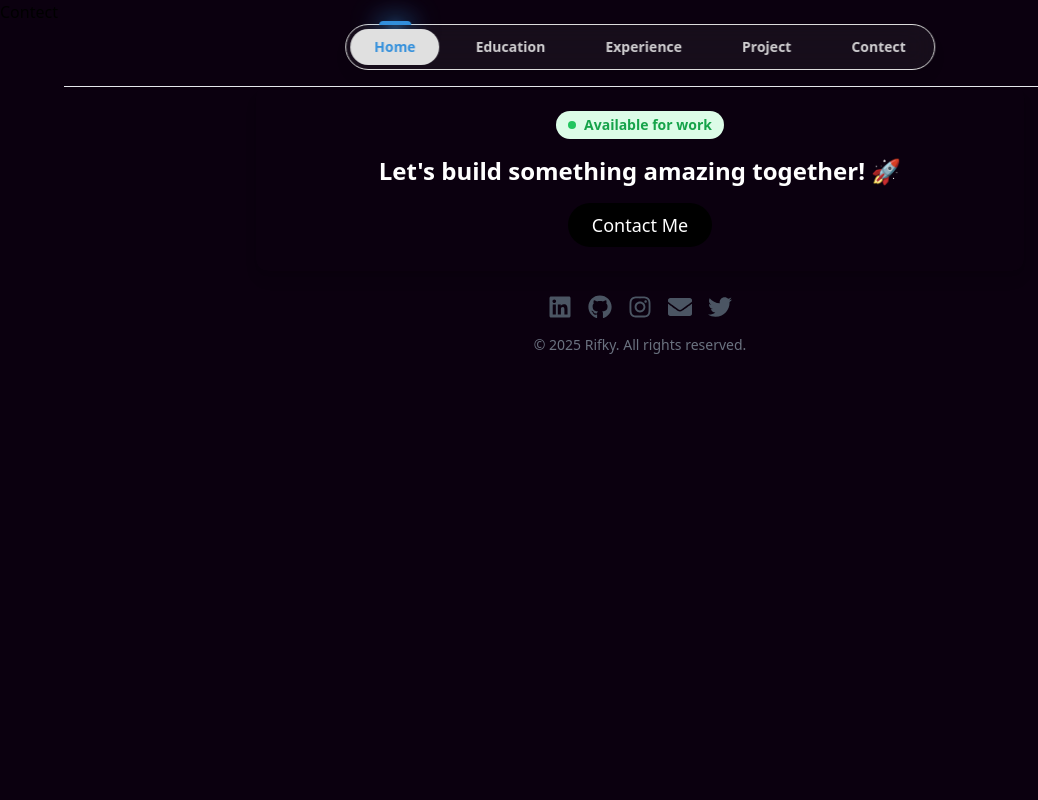
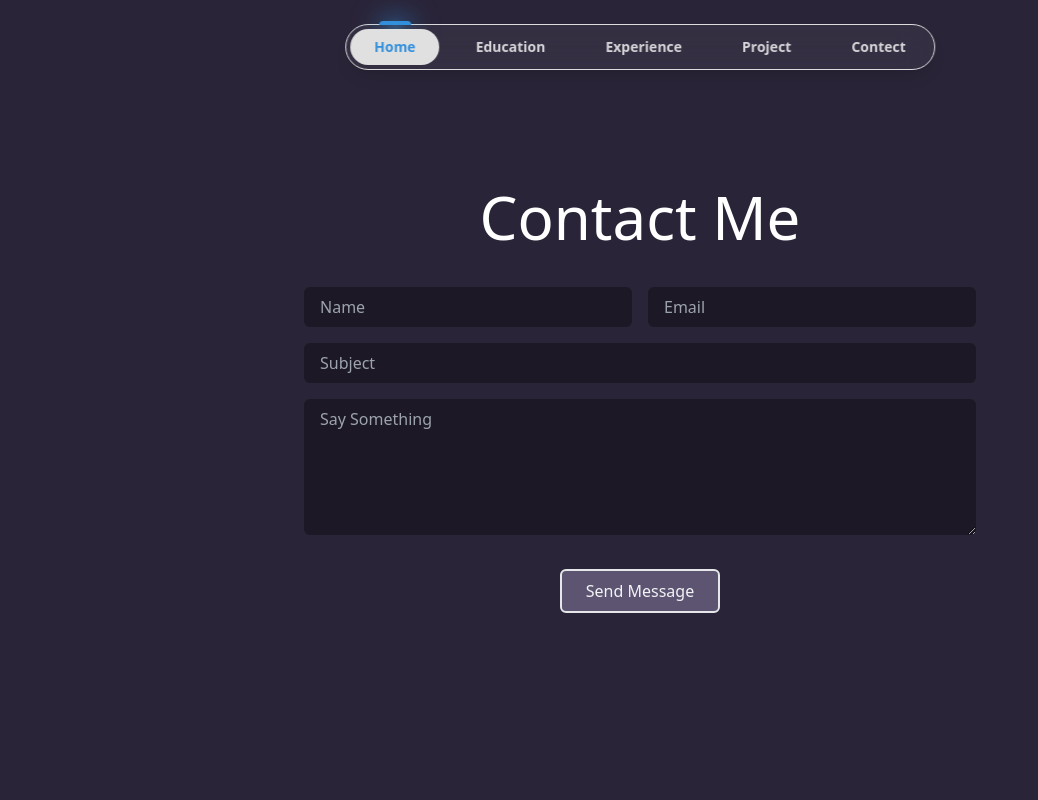
Before and after one commit to rifkyahd-25/Portfolio, a React (Vite) app: page /contect in a window 1280 px wide. Shown: the top 800 px of the page, without its empty margins (0-1038 px from the left). Built offline with nearby package versions, Linux system fonts and the light colour scheme.

Commit message:
hosting check

```diff
--- a/src/components/Footer.jsx
+++ b/src/components/Footer.jsx
@@ -2,18 +2,18 @@ import React from 'react'
 import { FaLinkedin, FaGithub, FaInstagram, FaEnvelope, FaTwitter } from "react-icons/fa";
 export const Footer = () => {
   return (
-    <footer className=" py-8 text-center">
+    <footer className=" py-8  text-center">
         <div className="flex justify-center">
 
         <hr class="mt-[30px] text-white w-[90%]" />
         </div>
-      <div className="max-w-3xl mx-auto  shadow-lg rounded-xl p-6">
+      <div className="max-w-3xl mx-auto  bg-[#5c5470] mt-5 shadow-lg rounded-xl p-6">
         <span className="inline-flex items-center bg-green-100 text-green-600 text-sm font-semibold px-3 py-1 rounded-full">
           <span className="w-2 h-2 bg-green-500 rounded-full mr-2"></span>
           Available for work
         </span>
         <h2 className="text-white text-2xl font-semibold mt-4">Let's build something amazing together! 🚀</h2>
-        <button className="mt-4 bg-black text-white px-6 py-2 rounded-full text-lg font-medium hover:bg-gray-900">
+        <button className="mt-4 bg-[#2a2438] text-white px-6 py-2 rounded-full text-lg font-medium hover:bg-gray-900">
           Contact Me
         </button>
       </div>
--- a/src/components/Header.jsx
+++ b/src/components/Header.jsx
@@ -1,7 +1,7 @@
 import React from "react";
 import { ShootingStars } from "./ui/shooting";
 import { TextShimmer } from "./ui/Textshimmer";
-import { WordPullUp } from "./ui/wordPullUp";
+import { WordPullUp } from "./ui/WordPullUp";
 import { Github } from "lucide-react";
 import { Button } from "./Button";
 
--- a/src/components/ProjectCard.jsx
+++ b/src/components/ProjectCard.jsx
@@ -10,12 +10,12 @@ const ProjectCard = ({ project }) => {
       transition={{ duration: 0.8 }}
       className="relative w-[350px]"
     >
-      <GlowEffect
+      {/* <GlowEffect
         colors={["#FFFFFF", "#C959DD", "#FF2E54", "#FF9004"]}
         mode="static"
         blur="medium"
-      />
-      <div className="relative rounded-lg  p-2 text-white dark:bg-white dark:text-black">
+      /> */}
+      <div className="relative rounded-lg  p-2 text-white dark:bg-[#5c5470] dark:text-[#dbd8e3]">
         <img
           src={project.image}
           alt={project.title}
@@ -23,7 +23,7 @@ const ProjectCard = ({ project }) => {
         />
 
         <div className="mt-4 text-center">
-          <h2 className="text-2xl font-bold text-black">{project.title}</h2>
+          <h2 className="text-2xl font-bold text-[#dbd8e3]">{project.title}</h2>
           <p className="text-black-300 mt-2">{project.description}</p>
         </div>
 
@@ -33,7 +33,7 @@ const ProjectCard = ({ project }) => {
             <motion.span
               key={index}
               whileHover={{ scale: 1.1 }}
-              className="flex items-center gap-1 px-3 py-1 bg-opacity-20 bg-gray-300 text-black rounded-full text-sm shadow-md"
+              className="flex items-center gap-1 px-3 py-1 bg-opacity-20 bg-gray-300 text-[#dbd8e3] rounded-full text-sm shadow-md"
             >
               <i className={tech.icon}></i> {tech.name}
             </motion.span>
@@ -44,7 +44,7 @@ const ProjectCard = ({ project }) => {
         <div className="mt-6 text-center">
           <a
             href={project.link}
-            className="inline-block px-5 py-3 bg-gradient-to-r from-white to-pink-500 text-black font-bold rounded-full shadow-lg transition-transform transform hover:-translate-y-1"
+            className="inline-block px-5 py-3 bg-gradient-to-r bg-[#2a2438] text-[#dbd8e3] font-bold rounded-full shadow-lg transition-transform transform hover:-translate-y-1"
             target="_blank"
             rel="noopener noreferrer"
           >
--- a/src/components/WhartIDo.jsx
+++ b/src/components/WhartIDo.jsx
@@ -34,7 +34,7 @@ export const WhartIDo = () => {
           initial="hidden"
           whileInView="visible"
           viewport={{ once: true }}
-          className="flex flex-col md:flex-row items-center text-center md:text-left gap-8"
+          className="flex p-5 rounded-lg bg-[#352F44] flex-col md:flex-row items-center text-center md:text-left gap-8"
         >
           <motion.div
             variants={fadeInLeft(0)}
@@ -107,7 +107,7 @@ export const WhartIDo = () => {
           initial="hidden"
           whileInView="visible"
           viewport={{ once: true }}
-          className="flex flex-col md:flex-row items-center text-center md:text-left gap-8"
+          className="flex p-5 rounded-lg bg-[#352F44]  flex-col md:flex-row items-center text-center md:text-left gap-8"
         >
           <motion.div
             variants={fadeInLeft(0)}
--- a/src/index.css
+++ b/src/index.css
@@ -3,7 +3,7 @@
 @tailwind utilities;
 
 body {
-  background-color: #0b000f;
+  background-color: #2A2438;
 }
 .stars {
   background-image:
--- a/src/pages/Contect.jsx
+++ b/src/pages/Contect.jsx
@@ -1,7 +1,110 @@
-import React from 'react'
+import React from "react";
+import { motion } from "framer-motion";
 
 export const Contect = () => {
   return (
-    <div>Contect</div>
-  )
-}
+    <div className="min-h-screen w-screen flex justify-center items-center p-4 sm:p-8">
+      <motion.div
+        initial={{ opacity: 0, y: 50 }}
+        animate={{ opacity: 1, y: 0 }}
+        transition={{ duration: 0.8, ease: "easeOut" }}
+        className="w-full max-w-2xl"
+      >
+        <h1 className="text-white text-center pb-8 font-light text-4xl sm:text-5xl lg:text-6xl">
+          Contact Me
+        </h1>
+
+        <motion.form
+          initial={{ opacity: 0, y: 50 }}
+          animate={{ opacity: 1, y: 0 }}
+          transition={{ delay: 0.2, duration: 0.8, ease: "easeOut" }}
+          className="flex flex-col items-center"
+        >
+          <div className="w-full">
+            <div className="flex flex-col md:flex-row gap-4">
+              <motion.div
+                initial={{ opacity: 0, x: -50 }}
+                animate={{ opacity: 1, x: 0 }}
+                transition={{ delay: 0.4, duration: 0.8 }}
+                className="w-full md:w-1/2"
+              >
+                <label htmlFor="name" className="sr-only">
+                  Name
+                </label>
+                <input
+                  id="name"
+                  type="text"
+                  placeholder="Name"
+                  required
+                  className="my-2 py-2 px-4 rounded-md bg-[#1c1825] text-gray-300 w-full outline-none focus:ring-2 focus:ring-blue-600"
+                />
+              </motion.div>
+
+              <motion.div
+                initial={{ opacity: 0, x: 50 }}
+                animate={{ opacity: 1, x: 0 }}
+                transition={{ delay: 0.6, duration: 0.8 }}
+                className="w-full md:w-1/2"
+              >
+                <label htmlFor="email" className="sr-only">
+                  Email
+                </label>
+                <input
+                  id="email"
+                  type="email"
+                  placeholder="Email"
+                  required
+                  className="my-2 py-2 px-4 rounded-md bg-[#1c1825] text-gray-300 w-full outline-none focus:ring-2 focus:ring-blue-600"
+                />
+              </motion.div>
+            </div>
+
+            <motion.div
+              initial={{ opacity: 0, x: -50 }}
+              animate={{ opacity: 1, x: 0 }}
+              transition={{ delay: 0.8, duration: 0.8 }}
+            >
+              <label htmlFor="subject" className="sr-only">
+                Subject
+              </label>
+              <input
+                id="subject"
+                type="text"
+                placeholder="Subject"
+                required
+                className="my-2 py-2 px-4 rounded-md bg-[#1c1825] text-gray-300 w-full outline-none focus:ring-2 focus:ring-blue-600"
+              />
+            </motion.div>
+
+            <motion.div
+              initial={{ opacity: 0, x: 50 }}
+              animate={{ opacity: 1, x: 0 }}
+              transition={{ delay: 1, duration: 0.8 }}
+            >
+              <label htmlFor="message" className="sr-only">
+                Message
+              </label>
+              <textarea
+                id="message"
+                rows="5"
+                placeholder="Say Something"
+                required
+                className="my-2 py-2 px-4 rounded-md bg-[#1c1825] text-gray-300 w-full outline-none focus:ring-2 focus:ring-blue-600"
+              />
+            </motion.div>
+          </div>
+
+          <motion.button
+            type="submit"
+            whileHover={{ scale: 1.05 }}
+            whileTap={{ scale: 0.95 }}
+            transition={{ duration: 0.3 }}
+            className="border-2 text-md mt-5 rounded-md py-2 px-6 bg-[#5c5470] hover:bg-[#302c3b] text-gray-100 transition duration-300 ease-in-out focus:outline-none focus:ring-2 focus:ring-blue-600"
+          >
+            Send Message
+          </motion.button>
+        </motion.form>
+      </motion.div>
+    </div>
+  );
+};
--- a/src/pages/Experience.jsx
+++ b/src/pages/Experience.jsx
@@ -5,7 +5,7 @@ import exampleImage from "../assets/example.jpg";
 export const Experience = () => {
   return (
     <motion.section
-      className="min-h-screen flex flex-col items-center justify-center py-16 px-6 sm:px-8 md:px-12 lg:px-20"
+      className="mt-40 flex flex-col items-center justify-center py-16 px-6 sm:px-8 md:px-12 lg:px-20"
       initial={{ opacity: 0 }}
       whileInView={{ opacity: 1 }}
       transition={{ duration: 1 }}
```
Also changed, not shown: src/pages/Education.jsx (+11 -11 lines), 1 other file (tests, documents, lock files or other folders).
